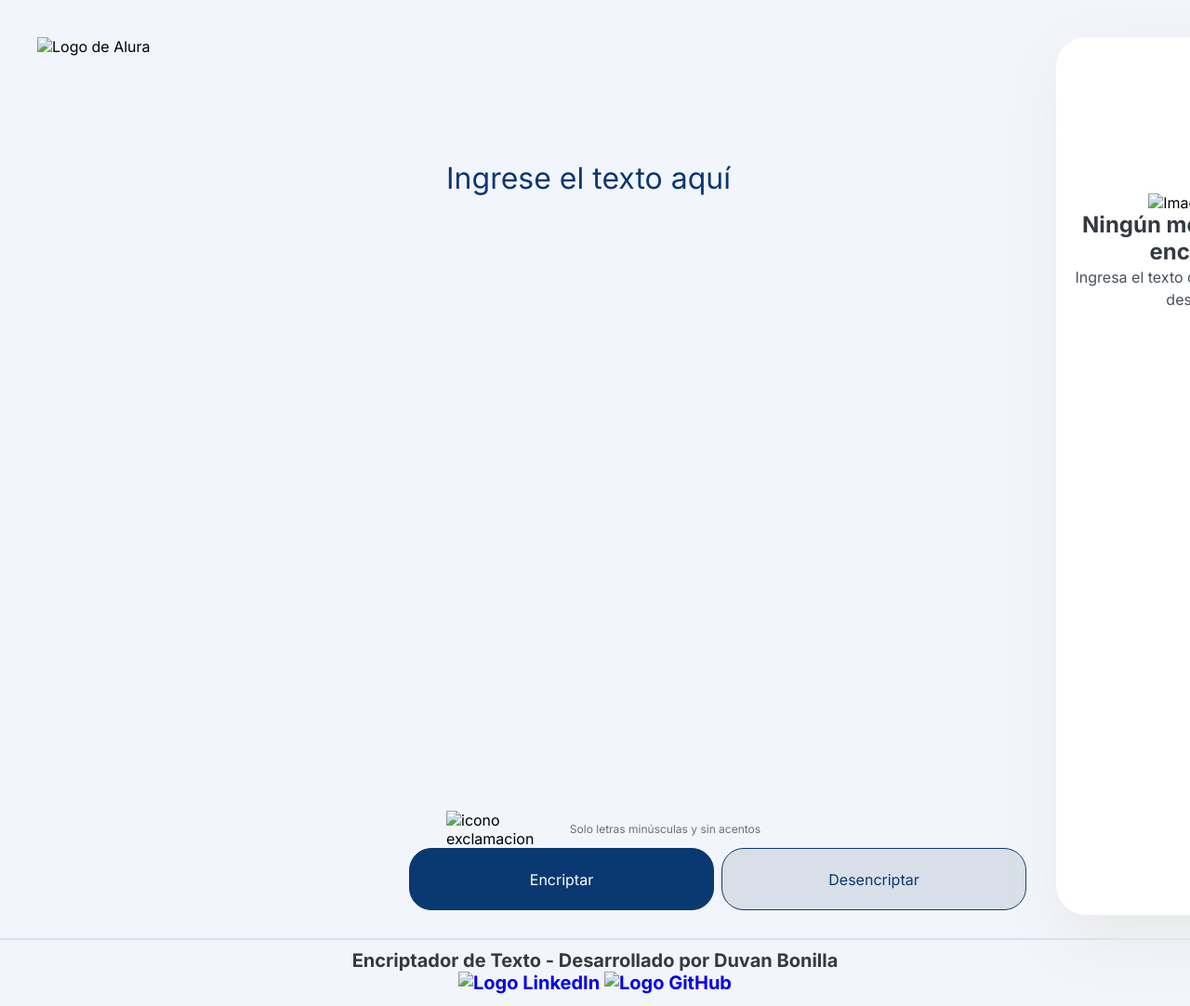
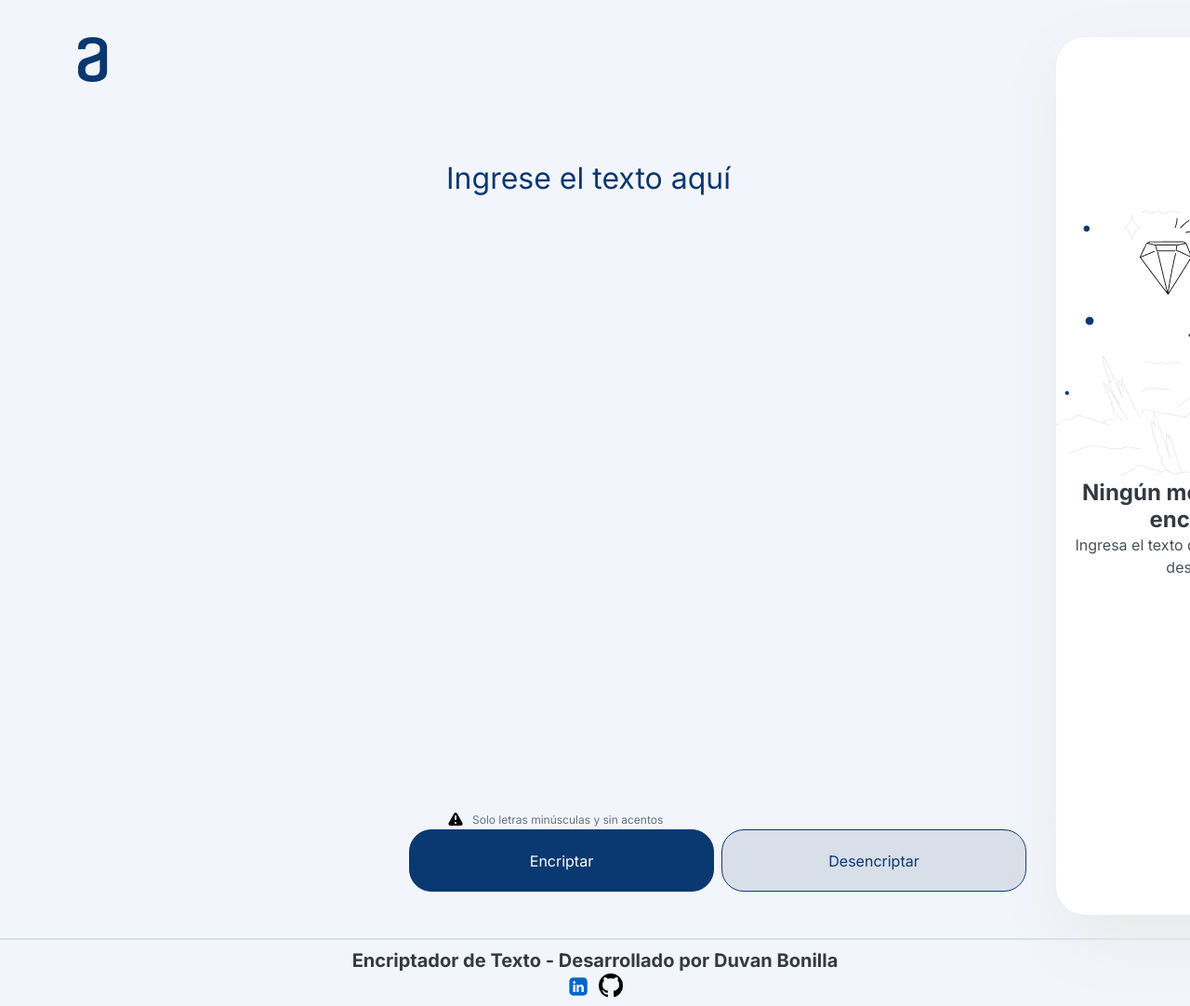
Before and after one commit to felipebonilla97/encriptador-de-texto, a plain HTML site: page index.html in a window 1280 px wide. Shown: the top 1082 px of the page at 93% size. Drawn offline with Linux system fonts and the light colour scheme; the site is published under a folder, as on GitHub Pages, so addresses that start at the root find nothing.

Commit message:
Intento de correccion de imagenes

```diff
--- a/index.html
+++ b/index.html
@@ -8,13 +8,13 @@
 </head>
 <body>
     <header>
-        <img src="/imagenes/Logo.png" alt="Logo de Alura" class="Logo">
+        <img src="imagenes/logo.png" alt="Logo de Alura" class="Logo">
     </header>
     <main>
         <section class="encriptar">
             <textarea class="encriptar-texto" cols="30" rows="10" placeholder="Ingrese el texto aquí"></textarea>
             <div class="encriptar-aviso">
-                <img src="/imagenes/icon-exclamation.png" alt="icono exclamacion" class="icono-aviso">
+                <img src="imagenes/icon.png" alt="icono exclamacion" class="icono-aviso">
                 <p class="texto-aviso">Solo letras minúsculas y sin acentos</p>
             </div>
             <div class="botones">
@@ -25,7 +25,7 @@
         <section class="encriptado">
             <textarea type="mensaje" class="encriptado-mensaje" cols="20" rows="10" readonly></textarea>
             <div class="encriptado-contenedor">
-                <img src="/imagenes/Muñeco.png" alt="Imagen muñeco" class="img-muñeco">
+                <img src="imagenes/muñeco.png" alt="Imagen muñeco" class="img-muñeco">
                 <p class="texto-uno">Ningún mensaje ha sido encontrado</p>
                 <p class="texto-dos">Ingresa el texto que desees encriptar o desencriptar.</p>
             </div>
@@ -36,10 +36,10 @@
         <p>Encriptador de Texto - Desarrollado por Duvan Bonilla</p>
         <div>
             <a href="https://www.linkedin.com/in/duvan-bonilla-63257814a/" target=_blank rel="">
-                <img src="/imagenes/linkedin.png" alt="Logo LinkedIn" class="linkedin">
+                <img src="imagenes/linkedin.png" alt="Logo LinkedIn" class="linkedin">
             </a>
            <a href="https://github.com/felipebonilla97" target=_blank rel="">
-                <img src="/imagenes/github.png" alt="Logo GitHub" class="github">
+                <img src="imagenes/github.png" alt="Logo GitHub" class="github">
             </a>
         </div>
     </footer>
```
Also changed, not shown: imagenes/black-cat.jpeg (deleted), imagenes/black-cat1.png (deleted), imagenes/cat-meme.png (deleted), imagenes/icon.png (renamed from imagenes/icon-exclamation.png).
